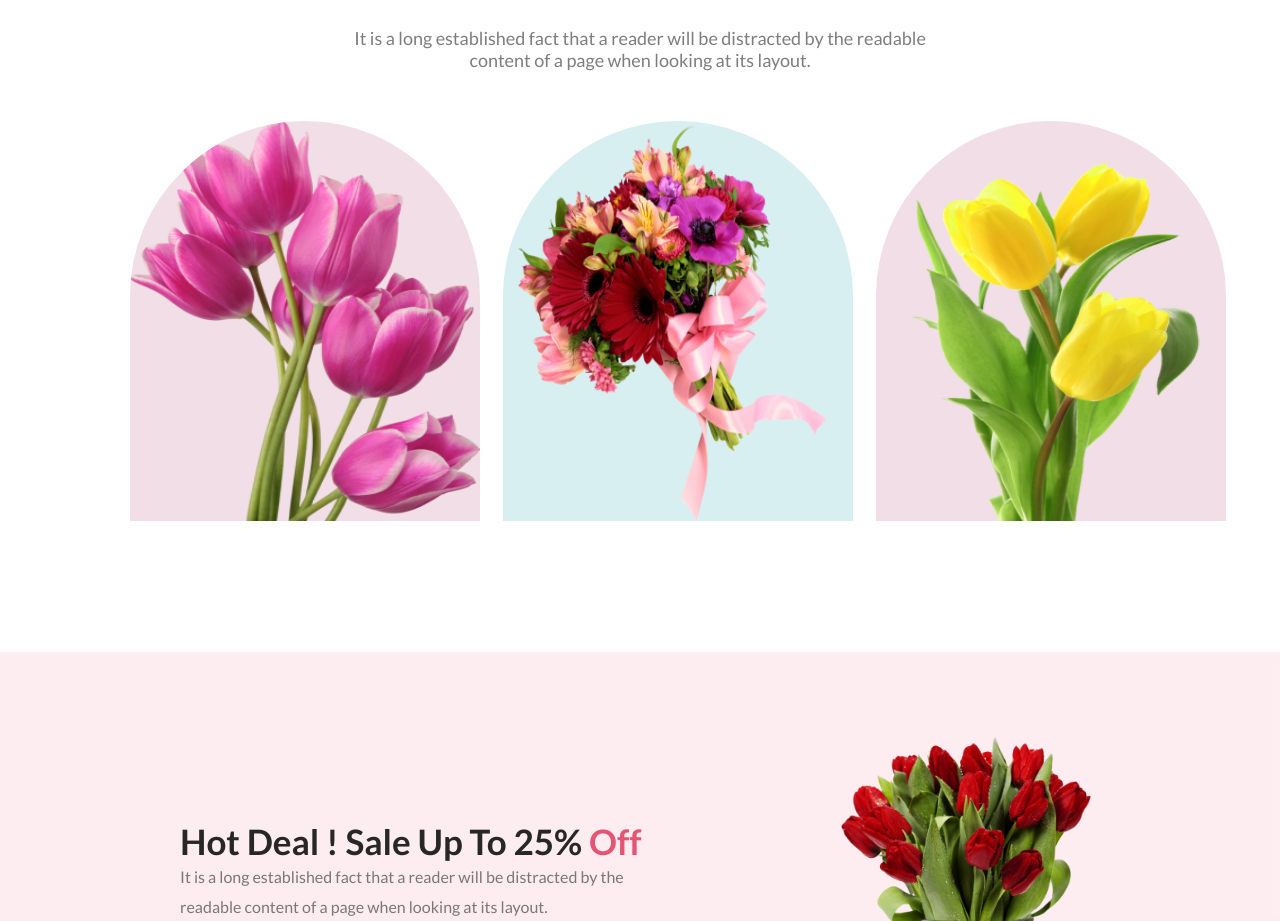
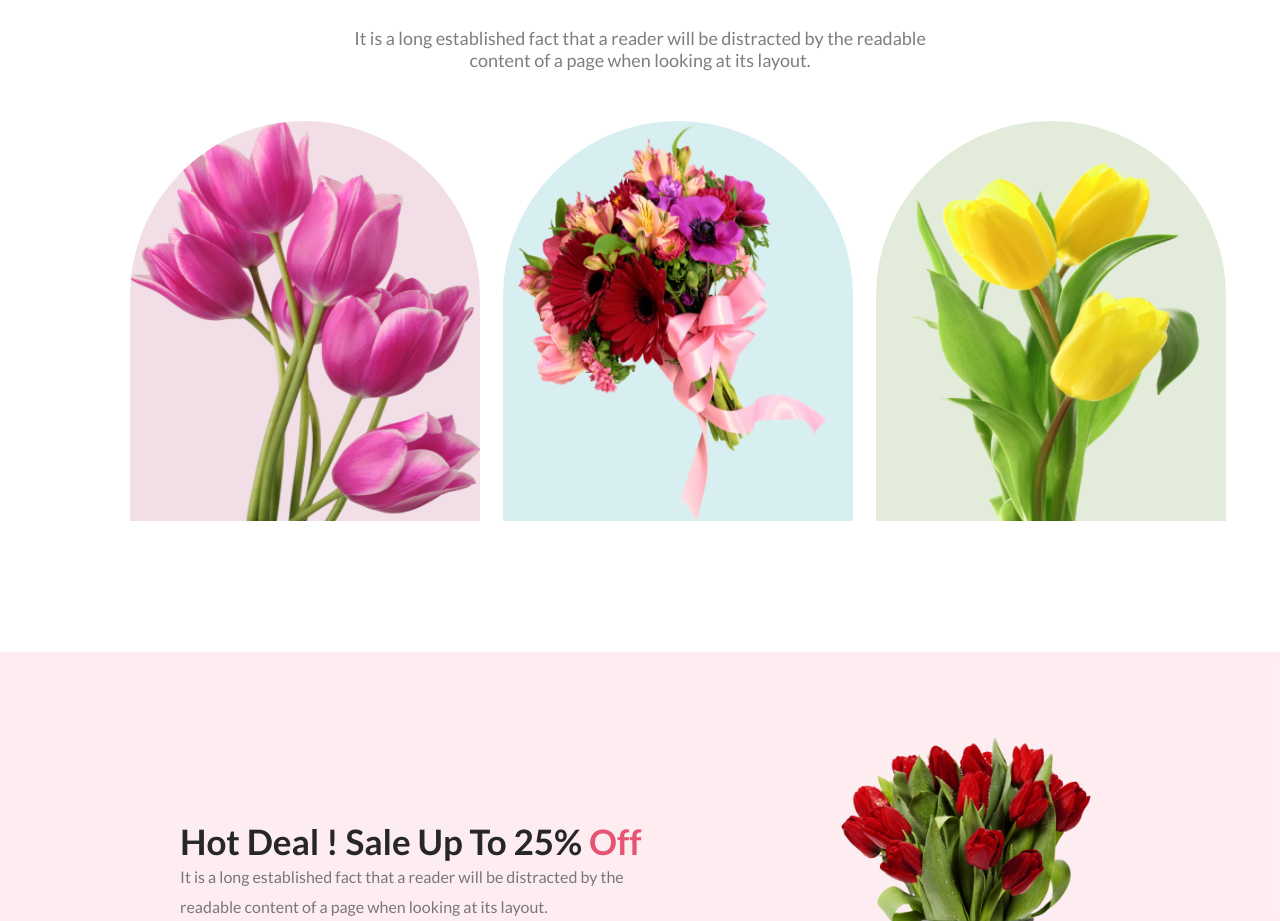
Before and after one commit to mdiqbalkhan/flower-shop, a plain HTML site: page index.html in a window 1280 px wide. Shown: the part 861-1782 px from the top of the page. Drawn offline with Linux system fonts and the light colour scheme.

Commit message:
featured color add

```diff
--- a/index.html
+++ b/index.html
@@ -54,7 +54,7 @@
                         <div class="flower-photo">
                             <img src="Flower Asset/pngwing 6.png" alt="" class="flower-img">
                             <img src="Flower Asset/pngwing 5.png" alt="" class="flower-imgage">
-                            <img src="Flower Asset/pngwing 7.png" alt="" class="flower-img">
+                            <img src="Flower Asset/pngwing 7.png" alt="" class="flower-imges">
                         </div>
                     </div>
 
--- a/style.css
+++ b/style.css
@@ -116,6 +116,13 @@
     background: #D7EFF0;
     margin-right: 20px;
 
+}
+
+.flower-imges{
+    width: 350px;
+    height: 400px;
+    border-radius: 300px 300px 0px 0px;
+    background: rgba(71, 125, 17, 0.15);
 }
 
 
```
